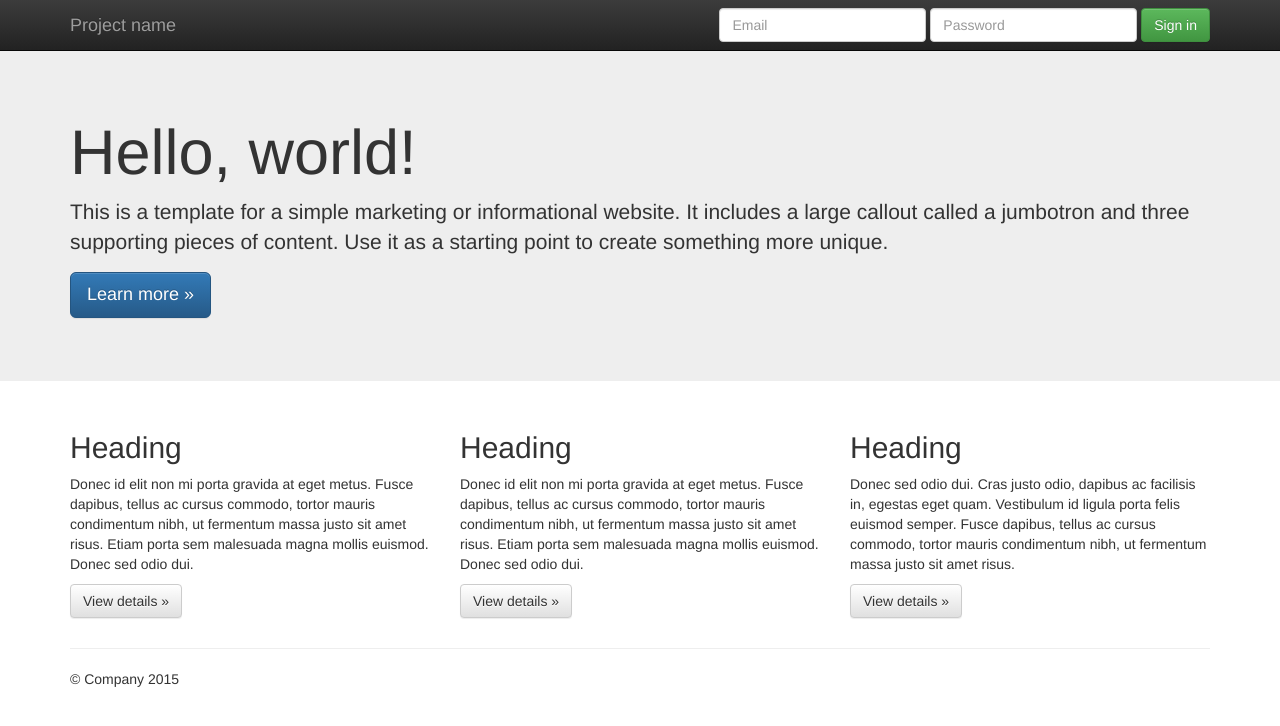
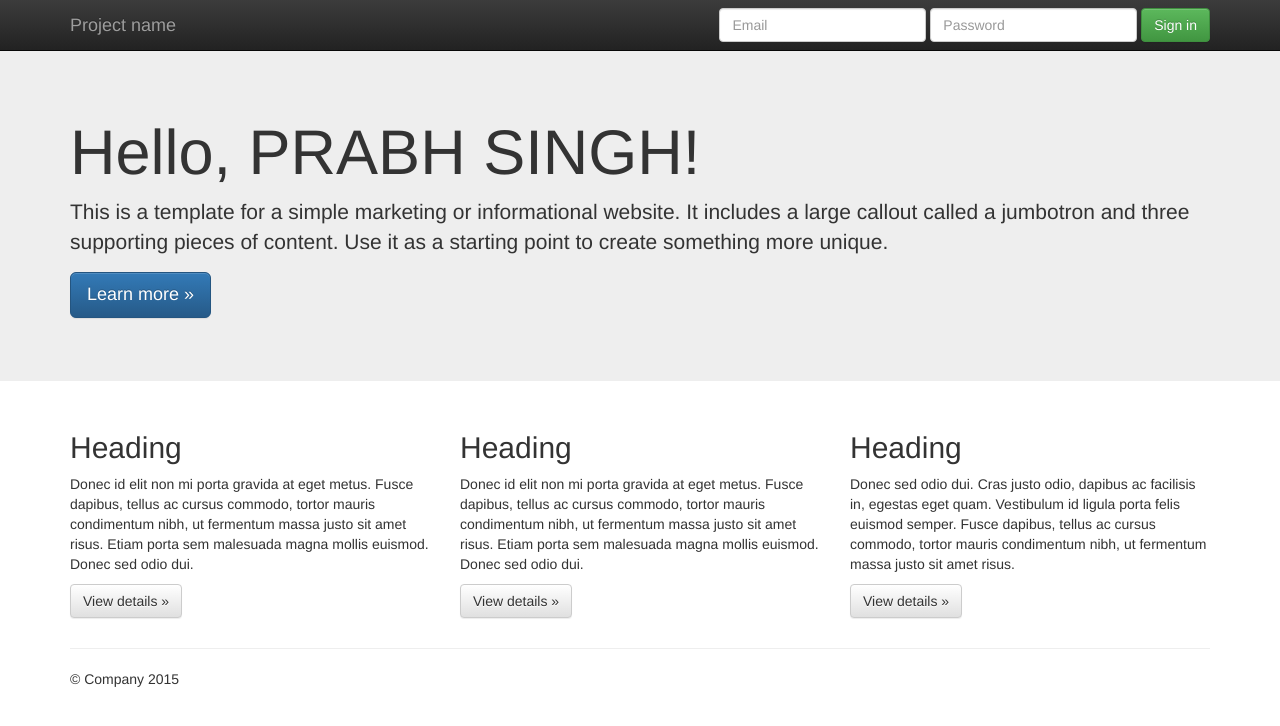
Before and after one commit to prabh8331/mywebsite, a plain HTML site: page index.html in a window 1280 px wide. Drawn offline with nearby package versions, Linux system fonts and the light colour scheme.

Commit message:
Update index.html

```diff
--- a/index.html
+++ b/index.html
@@ -55,7 +55,7 @@
     <!-- Main jumbotron for a primary marketing message or call to action -->
     <div class="jumbotron">
       <div class="container">
-        <h1>Hello, world!</h1>
+        <h1>Hello, PRABH SINGH!</h1>
         <p>This is a template for a simple marketing or informational website. It includes a large callout called a jumbotron and three supporting pieces of content. Use it as a starting point to create something more unique.</p>
         <p><a class="btn btn-primary btn-lg" href="#" role="button">Learn more &raquo;</a></p>
       </div>
```
